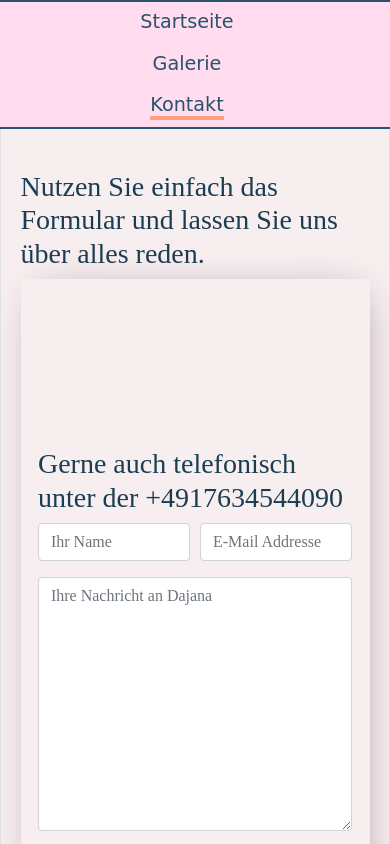
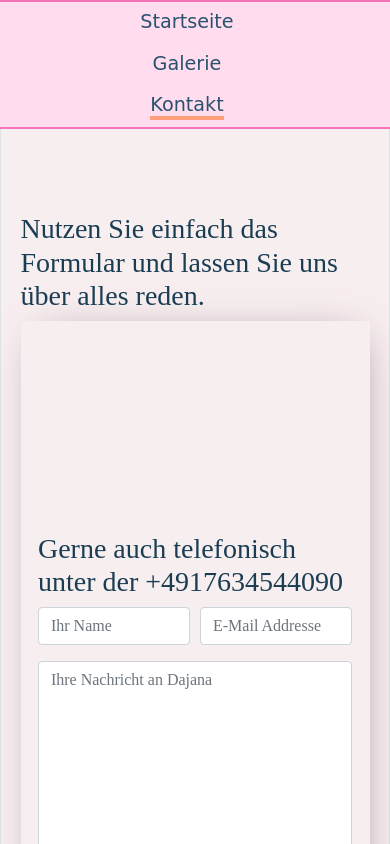
Before and after one commit to dajanart/dajanart, a React (Create React App) app: page /kontakt in a window 390 px wide. Shown: the top 844 px of the page. Built offline with nearby package versions, Linux system fonts and the light colour scheme.

Commit message:
<media screen auf 720px>

```diff
--- a/src/components/Galerie.css
+++ b/src/components/Galerie.css
@@ -38,7 +38,7 @@ img:hover {
     transform: scale(3);
 }
 
-@media only screen and (max-width: 600px) {
+@media only screen and (max-width: 720px) {
 
   .wrapper {
     padding-top: 3%;
--- a/src/components/Galerie.js
+++ b/src/components/Galerie.js
@@ -13,6 +13,7 @@ import img12 from "../galerie/Zoe.jpg";
 import img13 from "../galerie/Panther.jpg";
 import img14 from "../galerie/Berg.jpg";
 import img15 from "../galerie/Souls.jpg";
+import img16 from "../galerie/Bee.jpg";
 
 import "./Galerie.css";
 
@@ -93,6 +94,11 @@ const Galerie = (props) => {
       src: img15,
       comments: "verkauft",
     },
+    {
+      titel: "Bee",
+      src: img16,
+      comments: "400 €",
+    },
   ];
 
   return (
--- a/src/components/Header.css
+++ b/src/components/Header.css
@@ -49,11 +49,11 @@
   border-bottom: 4px solid lightsalmon;
 }
     .item {
-           border-bottom: solid 2px #29526e;
-    border-top: solid 2px #29526e;
+           border-bottom: solid 2px #F473B9;
+    border-top: solid 2px #F473B9;
     }
 
-@media only screen and (max-width: 600px) {
+@media only screen and (max-width: 720px) {
     .mitte {
         grid-template-columns: 1fr;
     }
--- a/src/components/Kontakt.css
+++ b/src/components/Kontakt.css
@@ -21,8 +21,8 @@ box-shadow: 4px 2px 39px -18px rgba(130,109,130,1);
     background-color: pink;
 }
 
-@media only screen and (max-width: 600px) {
+@media only screen and (max-width: 720px) {
     .container {
-        padding: 20vh 5% 5% 5%;
+        padding: 25vh 5% 5% 5%;
     }
 }
--- a/src/components/Startseite.css
+++ b/src/components/Startseite.css
@@ -16,9 +16,9 @@ box-shadow: 4px 2px 39px -18px rgba(130,109,130,1);
     padding: 5%;
 }
 
-@media only screen and (max-width: 600px) {
+@media only screen and (max-width: 720px) {
     .startseite {
-        padding: 18vh 10vw 0 10vw;
+        padding: 22vh 10vw 0 10vw;
         width: 100vw;
         margin-left: 0;
     }
```
Also changed, not shown: src/galerie/Bee.jpg (added).
